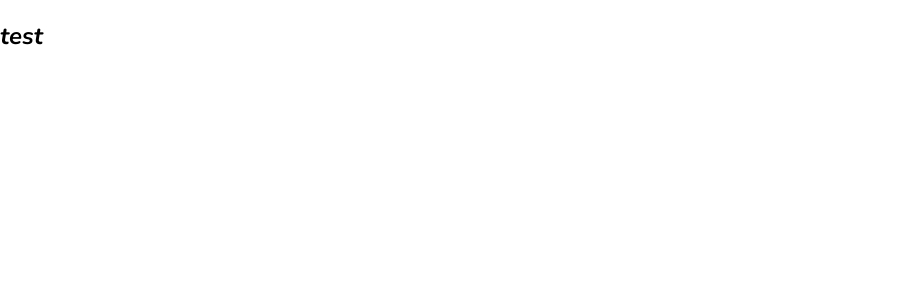
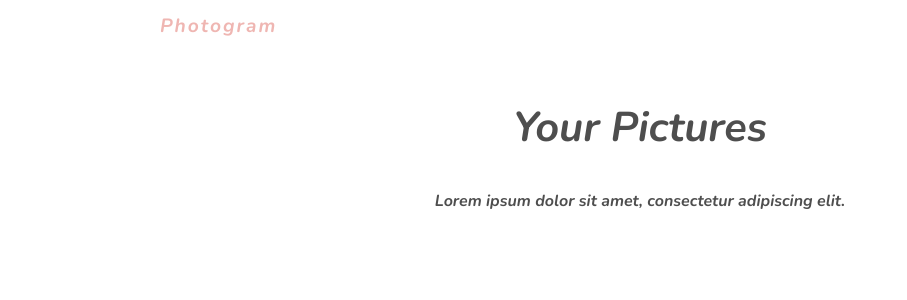
Before and after one commit to Abdo-Hassan/photo-gram, a React (Create React App) app: page / in a window 1280 px wide. Shown: the top 300 px of the page, without its empty margins (0-907 px from the left). Built offline with nearby package versions, Linux system fonts and the light colour scheme.

Commit message:
initialize firebase

```diff
--- a/package.json
+++ b/package.json
@@ -6,6 +6,7 @@
     "@testing-library/jest-dom": "^4.2.4",
     "@testing-library/react": "^9.3.2",
     "@testing-library/user-event": "^7.1.2",
+    "firebase": "^7.17.1",
     "react": "^16.13.1",
     "react-dom": "^16.13.1",
     "react-redux": "^7.2.1",
--- a/src/App.js
+++ b/src/App.js
@@ -1,10 +1,11 @@
 import React from 'react';
 import './App.css';
+import Title from './components/Title';
 
 function App() {
   return (
     <div className='App'>
-      <h2>test</h2>
+      <Title />
     </div>
   );
 }
--- /dev/null
+++ b/src/components/Title.js
@@ -0,0 +1,13 @@
+import React from 'react';
+
+const Title = () => {
+  return (
+    <div className='title'>
+      <h1>Photogram</h1>
+      <h2>Your Pictures</h2>
+      <p>Lorem ipsum dolor sit amet, consectetur adipiscing elit.</p>
+    </div>
+  );
+};
+
+export default Title;
--- a/src/index.css
+++ b/src/index.css
@@ -1,5 +1,41 @@
+:root {
+  --primary: #efb6b2;
+  --secondary: #4e4e4e;
+  --error: #ff4a4a;
+}
+
 body {
   margin: 0;
   padding: 0;
   font-family: 'Nunito', sans-serif;
+  color: var(--secondary);
 }
+
+/* base styles & title */
+
+.App {
+  max-width: 960px;
+  margin: 0 auto;
+}
+.title h1 {
+  color: var(--primary);
+  font-size: 1.2rem;
+  letter-spacing: 2px;
+  font-weight: normal;
+}
+.title h2,
+.title p {
+  text-align: center;
+}
+.title h2 {
+  margin-top: 60px;
+  font-size: 2.6rem;
+}
+
+/* upload form styles */
+
+/* progress bar styles */
+
+/* image grid styles */
+
+/* modal styles */
```
Also changed, not shown: src/firebase.js (added, +20 -0 lines), src/components/UploadForm.js (added), 1 other file (tests, documents, lock files or other folders).
